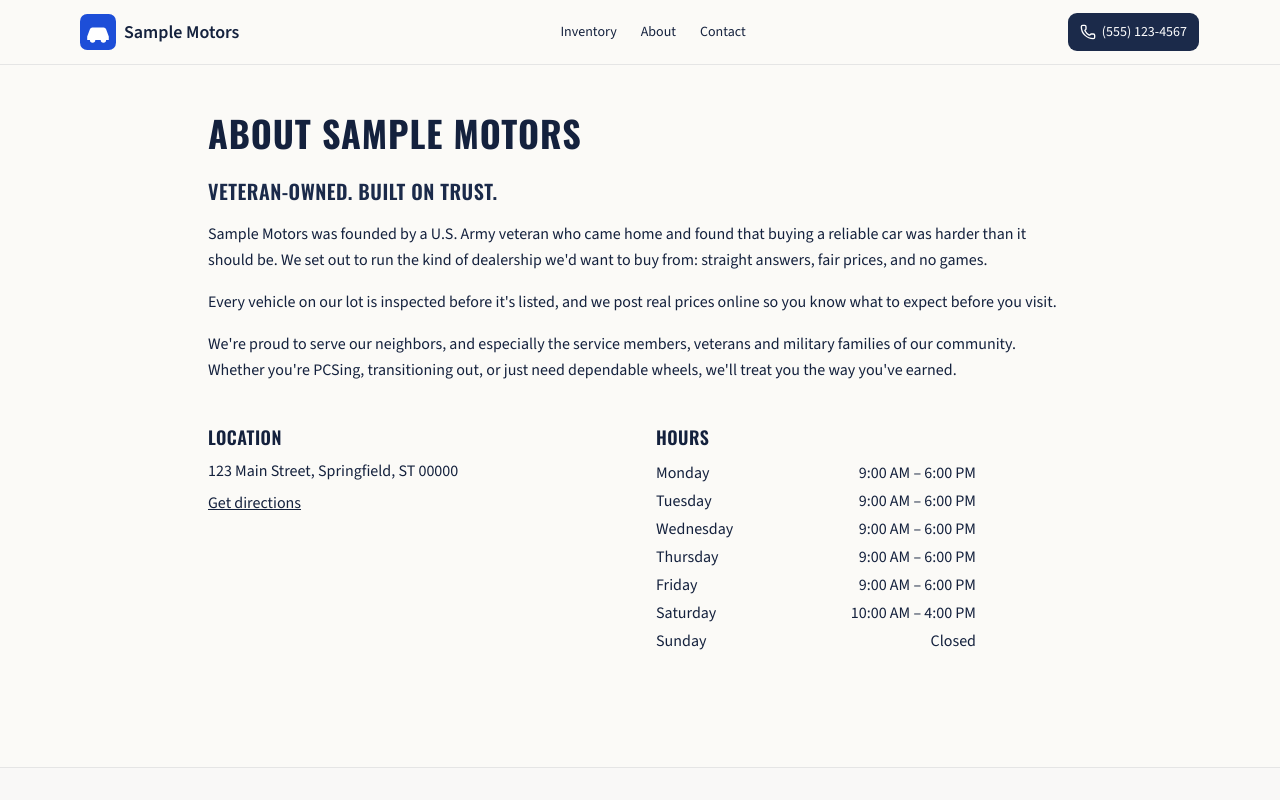
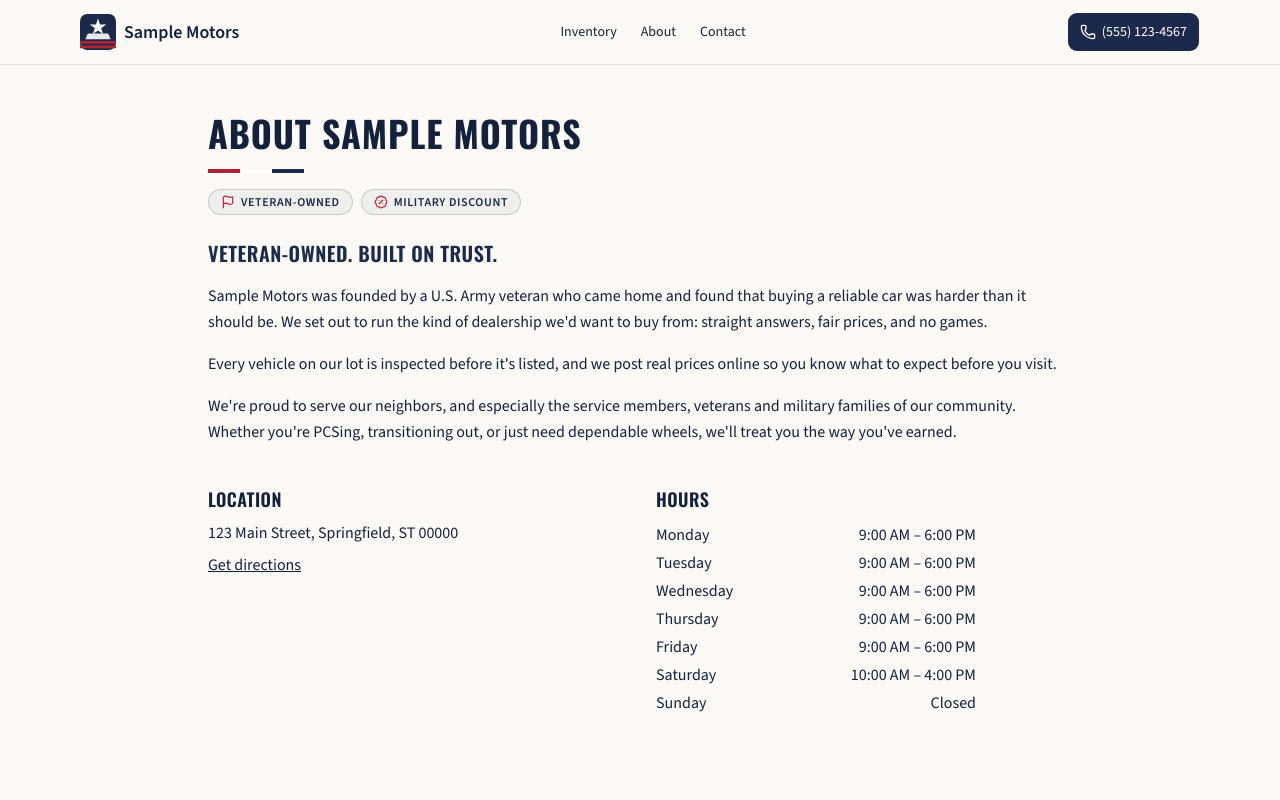
Before and after one commit to Malvado996/used-car-dealer-template, a Next.js app: page /about in a window 1280 px wide. Shown: the top 800 px of the page. Built offline with nearby package versions, Linux system fonts and the light colour scheme.

Commit message:
feat(brand): navy/red star logo placeholder; veteran badges on About page

```diff
--- a/src/app/about/page.tsx
+++ b/src/app/about/page.tsx
@@ -1,10 +1,11 @@
 import type { Metadata } from "next";
 import { dealer, fullAddress } from "@/config/dealer";
 import { HoursList } from "@/components/hours-list";
+import { VeteranBadges } from "@/components/veteran/veteran-badges";
 
 export const metadata: Metadata = {
   title: "About Us",
-  description: `Learn about ${dealer.name}, an independent used car dealer in ${dealer.address.city}, ${dealer.address.region}.`,
+  description: `Learn about ${dealer.name}, a ${dealer.veteran?.veteranOwned ? "veteran-owned" : "independent"} used car dealer in ${dealer.address.city}, ${dealer.address.region}.`,
   alternates: { canonical: "/about" },
 };
 
@@ -12,6 +13,8 @@ export default function AboutPage() {
   return (
     <div className="mx-auto max-w-4xl px-4 py-12">
       <h1 className="text-3xl font-bold sm:text-4xl">About {dealer.name}</h1>
+      <div aria-hidden className="stripe-rule mt-4 w-24" />
+      <VeteranBadges className="mt-4" />
       <h2 className="mt-6 text-xl font-semibold text-primary">{dealer.about.heading}</h2>
       <div className="mt-4 space-y-4 leading-relaxed">
         {dealer.about.body.map((p, i) => <p key={i}>{p}</p>)}
```
Also changed, not shown: public/brand/logo.svg.
